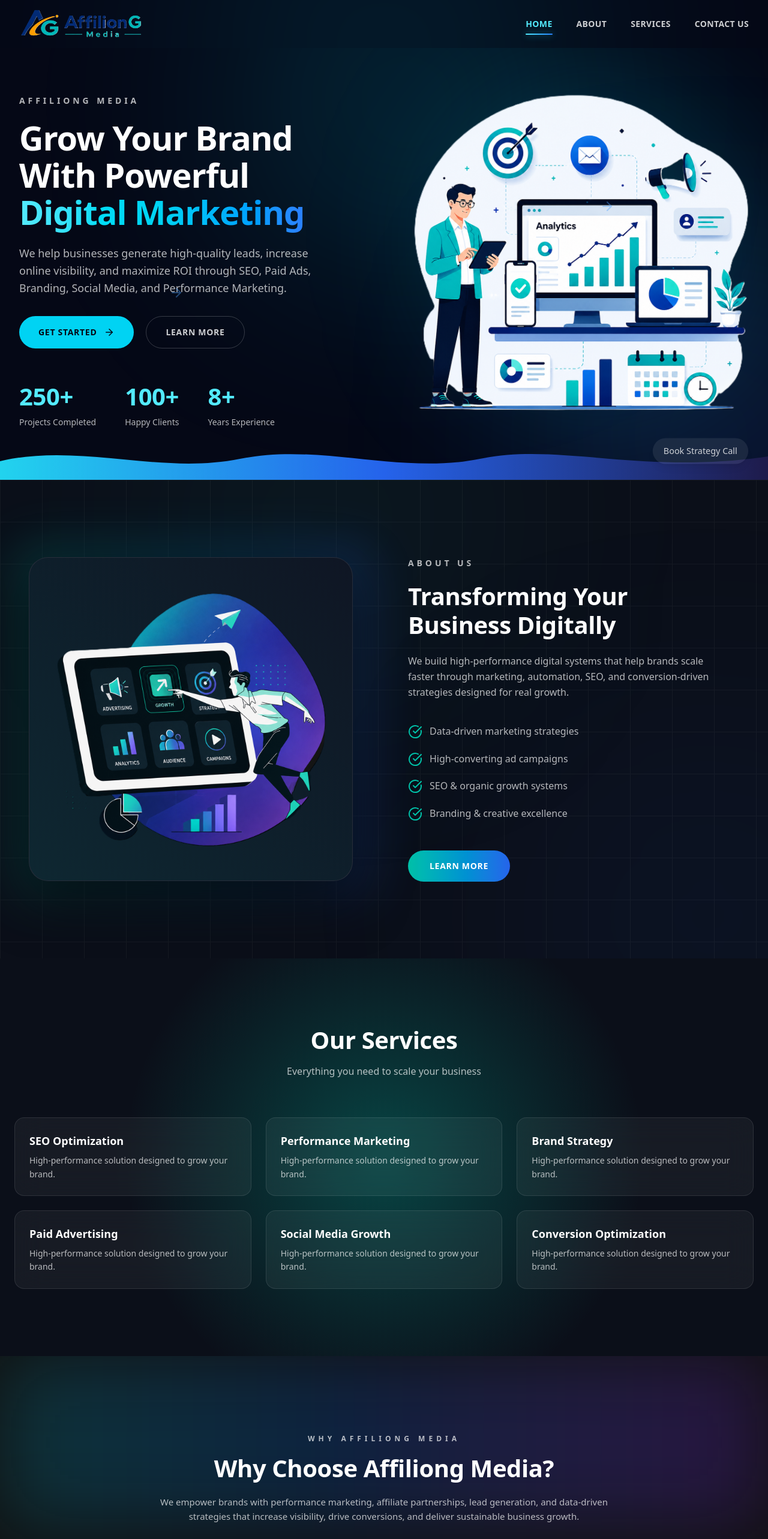
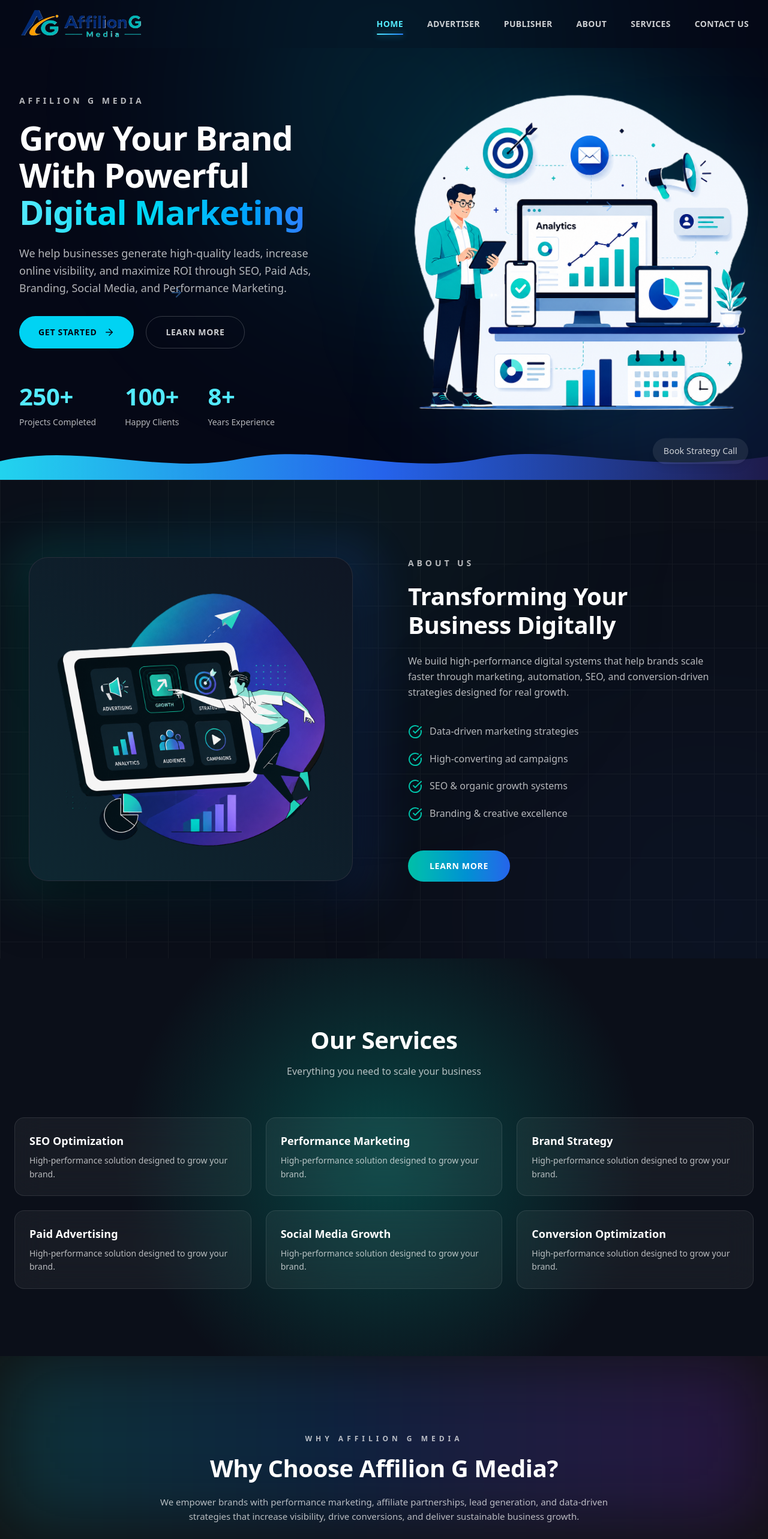
Before and after one commit to priye94/affiliongmedia, a Next.js app: page / in a window 1280 px wide. Shown: the top 2566 px of the page at 60% size. Built offline with nearby package versions, Linux system fonts and the light colour scheme.

Commit message:
fix-Website-text-added Adv & Pub in Top NaV

```diff
--- a/components/navbar/Navbar.tsx
+++ b/components/navbar/Navbar.tsx
@@ -26,6 +26,8 @@
 
   const navItems = [
     { name: "HOME", href: "/" },
+    { name: "ADVERTISER", href: "/advertiser" },
+    { name: "PUBLISHER", href: "/publisher" },
     { name: "ABOUT", href: "/about" },
     { name: "SERVICES", href: "/services" },
     { name: "CONTACT US", href: "/contact" },
--- a/components/sections/CaseStudies.tsx
+++ b/components/sections/CaseStudies.tsx
@@ -30,7 +30,7 @@
         </h2>
 
         <p className="mt-4 text-white/60 max-w-2xl mx-auto">
-          Powered by <span className="text-white">Affilion GMedia</span> growth frameworks
+          Powered by <span className="text-white">Affilion G Media</span> growth frameworks
           built to scale acquisition, revenue, and automation.
         </p>
 
--- a/components/sections/ClientsSection.tsx
+++ b/components/sections/ClientsSection.tsx
@@ -70,7 +70,7 @@
           </h2>
 
           <p className="text-gray-400 mt-4 max-w-2xl mx-auto text-sm leading-7">
-            Affiliong Media powers performance systems for global companies
+            Affilion G Media powers performance systems for global companies
             through scalable marketing infrastructure.
           </p>
         </div>
--- a/components/sections/ContactSection.tsx
+++ b/components/sections/ContactSection.tsx
@@ -41,7 +41,7 @@
               </h2>
 
               <p className="mt-6 max-w-md leading-8 text-gray-300">
-                Let's discuss how Affiliong can elevate your business through
+                Let's discuss how Affilion G Media can elevate your business through
                 innovative digital marketing solutions. Connect with us today
                 for a free consultation.
               </p>
@@ -63,7 +63,7 @@
                     </p>
 
                     <p className="text-lg font-medium text-white">
-                      support@affiliong.com
+                      support@affiliongmedia.com
                     </p>
 
                   </div>
@@ -85,7 +85,7 @@
                     </p>
 
                     <p className="text-lg font-medium text-white">
-                      +91 98765 43210
+                      +91 92633 71302
                     </p>
 
                   </div>
--- a/components/sections/FooterSection.tsx
+++ b/components/sections/FooterSection.tsx
@@ -23,7 +23,7 @@
             <Link href="/">
               <Image
                 src="/images/logo/logo-headercrop1.png"
-                alt="AffilionGMedia"
+                alt="Affilion G Media"
                 width={220}
                 height={60}
                 className="h-14 w-auto"
@@ -32,7 +32,7 @@
             </Link>
 
             <p className="mt-6 text-slate-400 leading-7 max-w-md">
-              AffilionGMedia builds AI-powered SaaS platforms, intelligent automation,
+              Affilion G Media builds AI-powered SaaS platforms, intelligent automation,
               performance marketing, and digital growth systems that help businesses scale faster.
             </p>
 
@@ -113,7 +113,7 @@
                   href="tel:+919654267890"
                   className="hover:text-white"
                 >
-                  +91 9654267890
+                  +91 92633 71302
                 </a>
               </li>
             </ul>
@@ -124,7 +124,7 @@
         {/* BOTTOM BAR (NO EXTRA SPACE FIXED) */}
         <div className="border-t border-white/10 mt-10 pt-4 flex flex-col items-center text-center text-sm text-slate-500">
           <p className="m-0">
-            © {new Date().getFullYear()} <strong>AffilionGMedia</strong>. All Rights Reserved.
+            © {new Date().getFullYear()} <strong>Affilion G Media</strong>. All Rights Reserved.
           </p>
         </div>
 
--- a/components/sections/HeroSection.tsx
+++ b/components/sections/HeroSection.tsx
@@ -52,7 +52,7 @@
 
 
           <p className="mb-5 text-sm font-semibold uppercase tracking-[0.35em] text-cyan-300">
-            AFFILIONG MEDIA
+            AFFILION G MEDIA
           </p>
 
 
@@ -253,7 +253,7 @@
 
             <Image
               src="/images/hero-banner1.png"
-              alt="Affiliong Media"
+              alt="Affilion G Media"
               fill
               priority
               className="object-contain"
--- a/components/sections/WhyChooseUs.tsx
+++ b/components/sections/WhyChooseUs.tsx
@@ -63,11 +63,11 @@
         >
 
           <p className="uppercase tracking-[6px] text-cyan-400 text-xs font-semibold mb-4">
-            WHY AFFILIONG MEDIA
+            WHY AFFILION G MEDIA
           </p>
 
           <h2 className="text-white text-4xl md:text-5xl font-bold">
-            Why Choose Affiliong Media?
+            Why Choose Affilion G Media?
           </h2>
 
           <p className="text-gray-400 mt-5 max-w-3xl mx-auto leading-8 text-[15px]">
```
